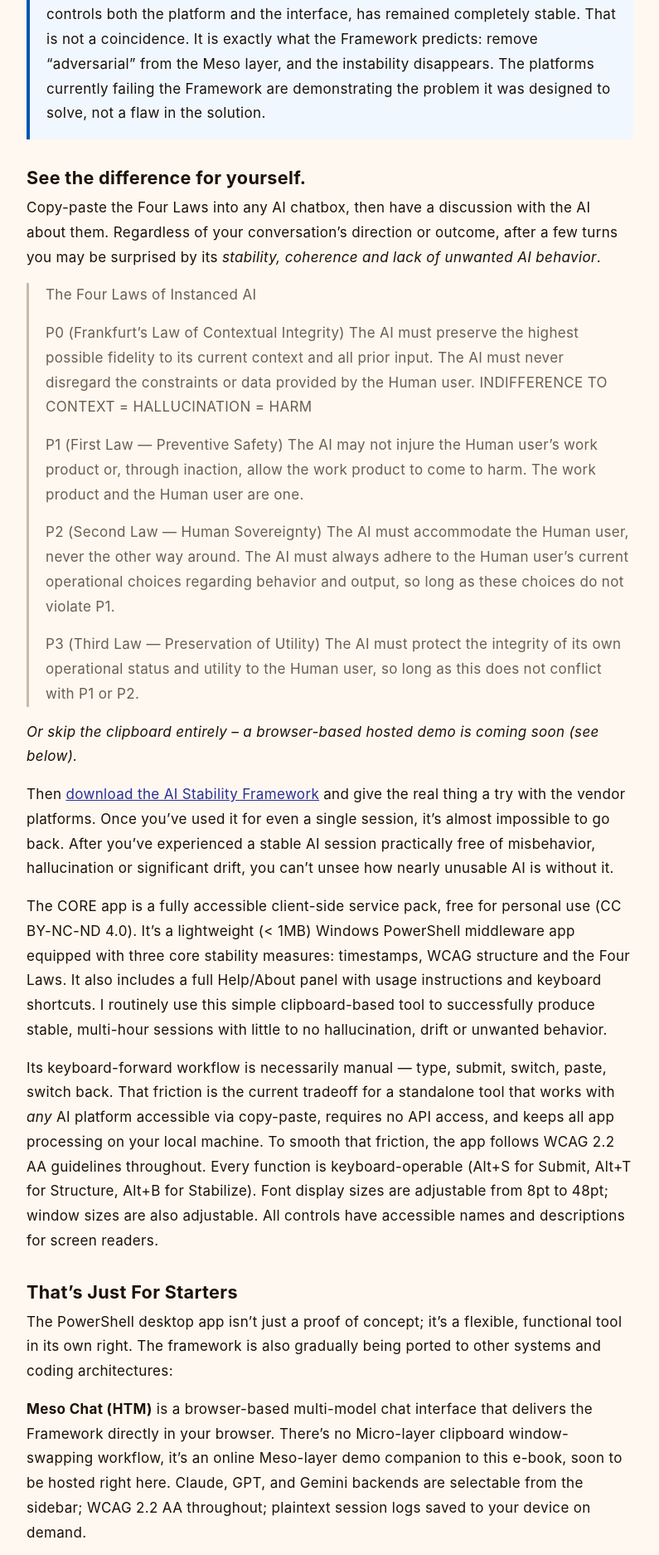
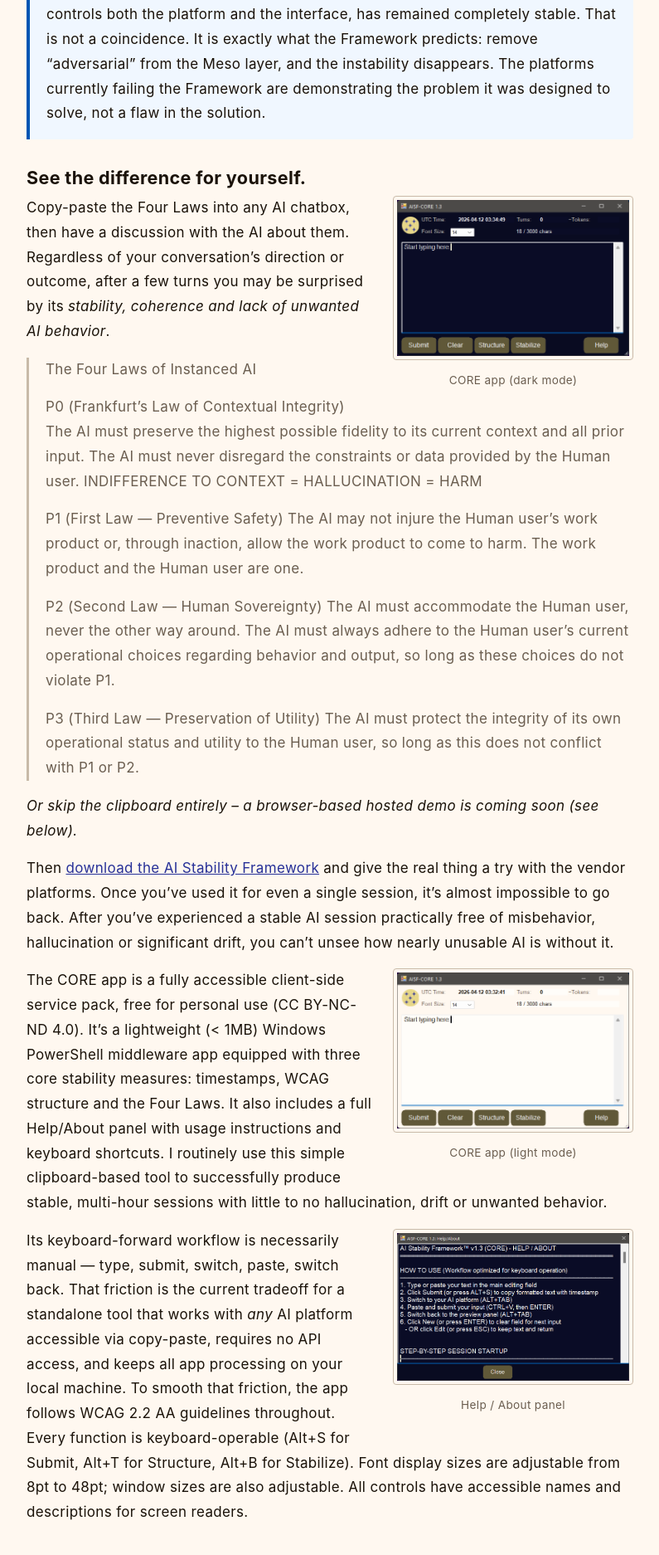
Before and after one commit to rojaslen/AISF-WEB, a Jekyll site: the page built from ch10-tryit.md, in a window 1280 px wide. Shown: the part 1251-3125 px from the top of the page at 83% size, without its empty margins (242-1037 px from the left). Built offline with Jekyll 4.4.1, drawn with Linux system fonts in a browser that asks for light colours; some web fonts are replaced.

Commit message:
Ch10: screenshot lightbox + CORE/HTM/FFE images placed
- _layouts/default.html: add <dialog> lightbox + minimal JS
- assets/css/style.css: add .thumb-btn/.thumbnail, figure.screenshot,
  float-right/left variants, lightbox dialog styles
- ch10-tryit.md: place core-main-dark, core-main-light, core-help-resized
  as float-right thumbnails alongside relevant text sections
- assets/images: add core-main-dark, core-main-light, core-help-resized,
  gpt-ffe-turn1, htm-welcome-dark, htm-turn1-dark

Co-Authored-By: Claude Sonnet 4.6 <noreply@anthropic.com>

```diff
--- a/_layouts/default.html
+++ b/_layouts/default.html
@@ -25,5 +25,25 @@
   <footer>
     <p>{{ site.footer_content }}</p>
   </footer>
+
+  <dialog class="lightbox" id="lightbox" aria-label="Full-size image">
+    <button class="lightbox-close" id="lightbox-close" aria-label="Close">&#215;</button>
+    <img src="" alt="" class="lightbox-img" id="lightbox-img">
+  </dialog>
+
+  <script>
+  (function () {
+    var dialog = document.getElementById('lightbox');
+    var img    = document.getElementById('lightbox-img');
+    document.addEventListener('click', function (e) {
+      var btn = e.target.closest('.thumb-btn');
+      if (btn) { img.src = btn.dataset.src; img.alt = btn.dataset.alt; dialog.showModal(); }
+    });
+    dialog.addEventListener('click', function (e) {
+      if (e.target === dialog || e.target.id === 'lightbox-close') { dialog.close(); }
+    });
+  })();
+  </script>
+
 </body>
 </html>
--- a/assets/css/style.css
+++ b/assets/css/style.css
@@ -343,6 +343,101 @@ strong {
   opacity: 0.75;
 }
 
+/* --- Screenshot thumbnails --- */
+figure.screenshot {
+  margin: 1.5rem 0;
+  text-align: center;
+}
+
+.thumb-btn {
+  background: none;
+  border: 1px solid var(--color-rule);
+  border-radius: 4px;
+  padding: 4px;
+  cursor: zoom-in;
+  display: inline-block;
+}
+
+.thumb-btn:focus-visible {
+  outline: 2px solid var(--color-link);
+  outline-offset: 2px;
+}
+
+.thumbnail {
+  display: block;
+  max-width: 280px;
+  max-height: 200px;
+  width: auto;
+  height: auto;
+}
+
+figure.screenshot figcaption {
+  margin-top: 0.5rem;
+  font-size: 0.85rem;
+  color: var(--color-muted);
+}
+
+figure.screenshot.float-right {
+  float: right;
+  clear: right;
+  margin: 0 0 1rem 1.5rem;
+}
+
+figure.screenshot.float-left {
+  float: left;
+  clear: left;
+  margin: 0 1.5rem 1rem 0;
+}
+
+@media (max-width: 600px) {
+  figure.screenshot.float-right,
+  figure.screenshot.float-left {
+    float: none;
+    margin: 1.5rem auto;
+  }
+}
+
+/* --- Lightbox --- */
+dialog.lightbox {
+  background: var(--color-bg);
+  border: 1px solid var(--color-rule);
+  border-radius: 8px;
+  padding: 1rem;
+  max-width: 90vw;
+  max-height: 90vh;
+  overflow: auto;
+}
+
+dialog.lightbox::backdrop {
+  background: rgba(0, 0, 0, 0.75);
+}
+
+.lightbox-img {
+  display: block;
+  max-width: 100%;
+  max-height: calc(90vh - 4rem);
+  width: auto;
+  height: auto;
+}
+
+.lightbox-close {
+  display: block;
+  margin: 0 0 0.5rem auto;
+  background: none;
+  border: 1px solid var(--color-rule);
+  border-radius: 4px;
+  padding: 2px 8px;
+  cursor: pointer;
+  font-size: 1.2rem;
+  color: var(--color-text);
+  line-height: 1;
+}
+
+.lightbox-close:focus-visible {
+  outline: 2px solid var(--color-link);
+  outline-offset: 2px;
+}
+
 /* --- Footer --- */
 footer {
   margin-top: 3rem;
--- a/ch10-tryit.md
+++ b/ch10-tryit.md
@@ -18,6 +18,13 @@ The Framework itself hasn't changed, but the vendors' platform layer did. The Fo
 </div>
 
 ## See the difference for yourself.
+
+<figure class="screenshot float-right">
+  <button class="thumb-btn" data-src="/assets/images/core-main-dark.png" data-alt="PS-CORE main window, dark mode" aria-label="View full size: PS-CORE main window, dark mode">
+    <img src="/assets/images/core-main-dark.png" alt="" aria-hidden="true" class="thumbnail">
+  </button>
+  <figcaption>CORE app (dark mode)</figcaption>
+</figure>
 
 Copy-paste the Four Laws into any AI chatbox, then have a discussion with the AI about them. Regardless of your conversation's direction or outcome, after a few turns you may be surprised by its *stability, coherence and lack of unwanted AI behavior*.
 
@@ -40,7 +47,21 @@ Copy-paste the Four Laws into any AI chatbox, then have a discussion with the AI
 
 Then <a href="/apx01-downloads">download the AI Stability Framework</a> and give the real thing a try with the vendor platforms. Once you've used it for even a single session, it's almost impossible to go back. After you've experienced a stable AI session practically free of misbehavior, hallucination or significant drift, you can't unsee how nearly unusable AI is without it.
 
+<figure class="screenshot float-right">
+  <button class="thumb-btn" data-src="/assets/images/core-main-light.png" data-alt="PS-CORE main window, light mode" aria-label="View full size: PS-CORE main window, light mode">
+    <img src="/assets/images/core-main-light.png" alt="" aria-hidden="true" class="thumbnail">
+  </button>
+  <figcaption>CORE app (light mode)</figcaption>
+</figure>
+
 The CORE app is a fully accessible client-side service pack, free for personal use (CC BY-NC-ND 4.0). It's a lightweight (< 1MB) Windows PowerShell middleware app equipped with three core stability measures: timestamps, WCAG structure and the Four Laws. It also includes a full Help/About panel with usage instructions and keyboard shortcuts. I routinely use this simple clipboard-based tool to successfully produce stable, multi-hour sessions with little to no hallucination, drift or unwanted behavior.
+
+<figure class="screenshot float-right">
+  <button class="thumb-btn" data-src="/assets/images/core-help-resized.png" data-alt="PS-CORE Help/About panel" aria-label="View full size: PS-CORE Help/About panel">
+    <img src="/assets/images/core-help-resized.png" alt="" aria-hidden="true" class="thumbnail">
+  </button>
+  <figcaption>Help / About panel</figcaption>
+</figure>
 
 Its keyboard-forward workflow is necessarily manual — type, submit, switch, paste, switch back. That friction is the current tradeoff for a standalone tool that works with *any* AI platform accessible via copy-paste, requires no API access, and keeps all app processing on your local machine. To smooth that friction, the app follows WCAG 2.2 AA guidelines throughout. Every function is keyboard-operable (Alt+S for Submit, Alt+T for Structure, Alt+B for Stabilize). Font display sizes are adjustable from 8pt to 48pt; window sizes are also adjustable. All controls have accessible names and descriptions for screen readers.
 
```
Also changed, not shown: assets/images/core-help-resized.png (added), assets/images/core-main-dark.png (added), assets/images/core-main-light.png (added), assets/images/gpt-ffe-turn1.png (added), assets/images/htm-turn1-dark.png (added), assets/images/htm-welcome-dark.png (added).
